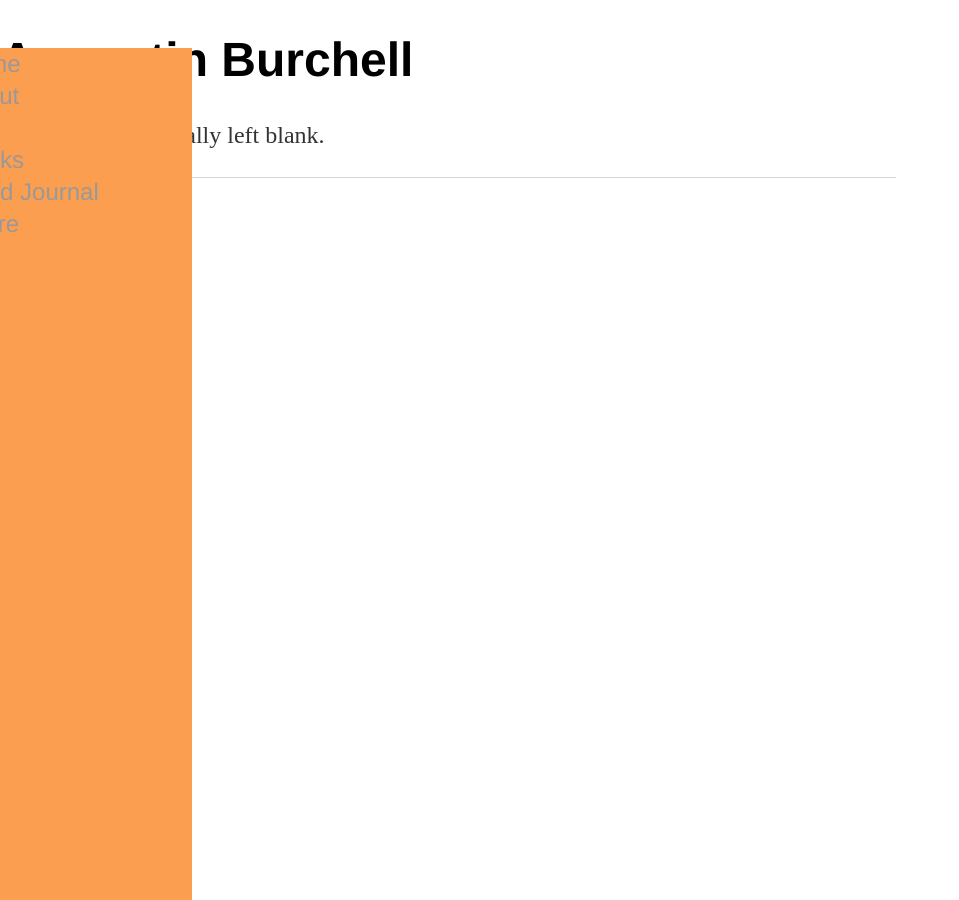
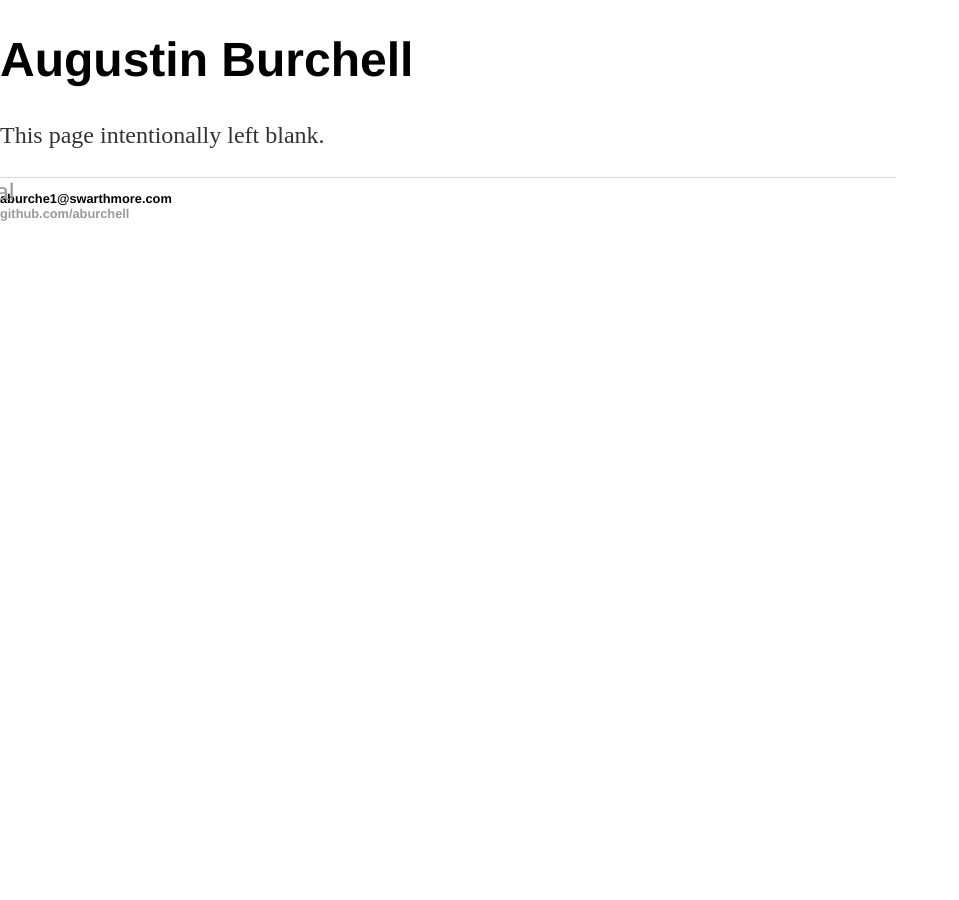
Before and after one commit to aburchell/aburchell.github.io, a Jekyll site: the page built from index.html, in a window 1280 px wide. Shown: the whole page, without its empty margins (0-959 px from the left). Built offline with Jekyll 4.4.1, drawn with Linux system fonts in a browser that asks for light colours.

Commit message:
Update main.css

```diff
--- a/css/main.css
+++ b/css/main.css
@@ -13,10 +13,10 @@ nav ul {
     display:block;
     list-style-type: none;
     line-height: 2em;
-    margin-left: -5%;
+    margin-left: -10%;
     padding: 0;
     width: 20%;
-    background-color: #FC9E4F;
+    /*background-color: #FC9E4F;*/
     height: 100%; /* Full height */
     position: fixed; /* Make it stick, even on scroll */
     overflow: auto; /* Enable scrolling if the sidenav has too much content */
@@ -25,7 +25,7 @@ nav ul li {
     display: block;
     font-size: 1.5em;
     font-family: 'Helvetica';
-    margin-left: 8%;
+    /*margin-left: 8%;*/
 }
 footer ul li {
     display: block;
```
